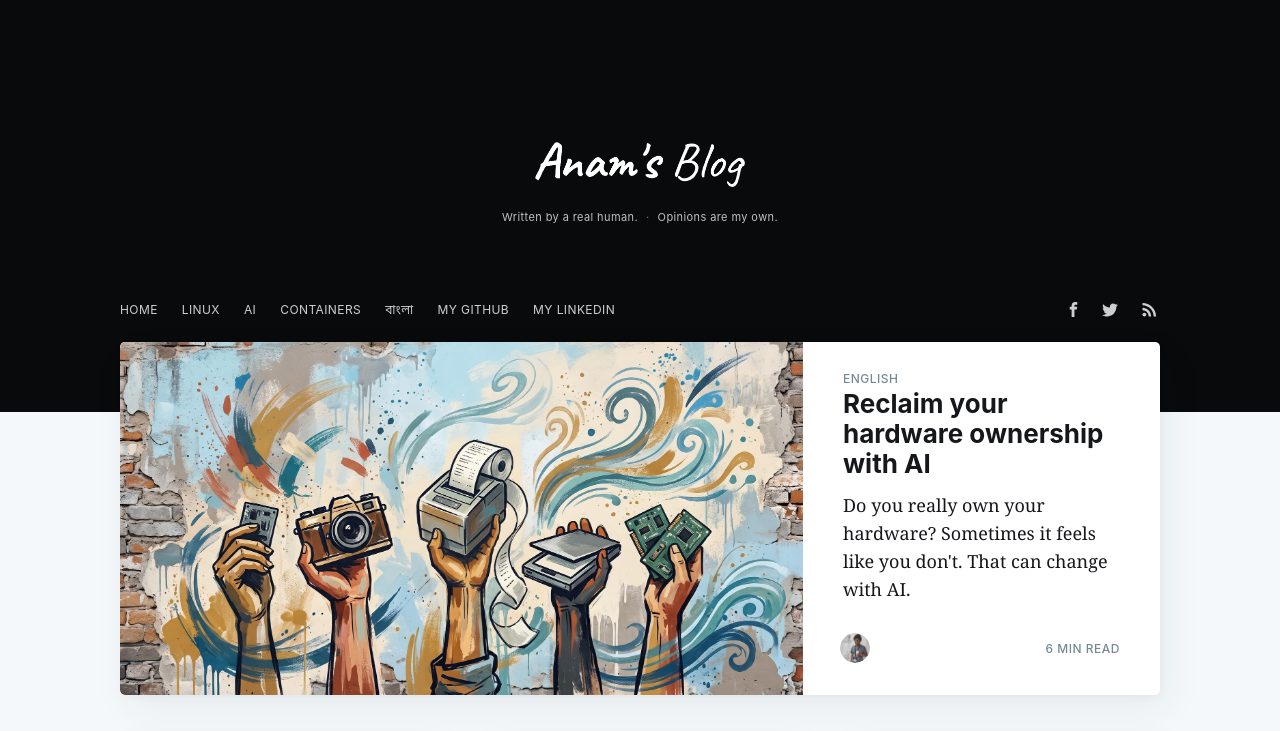
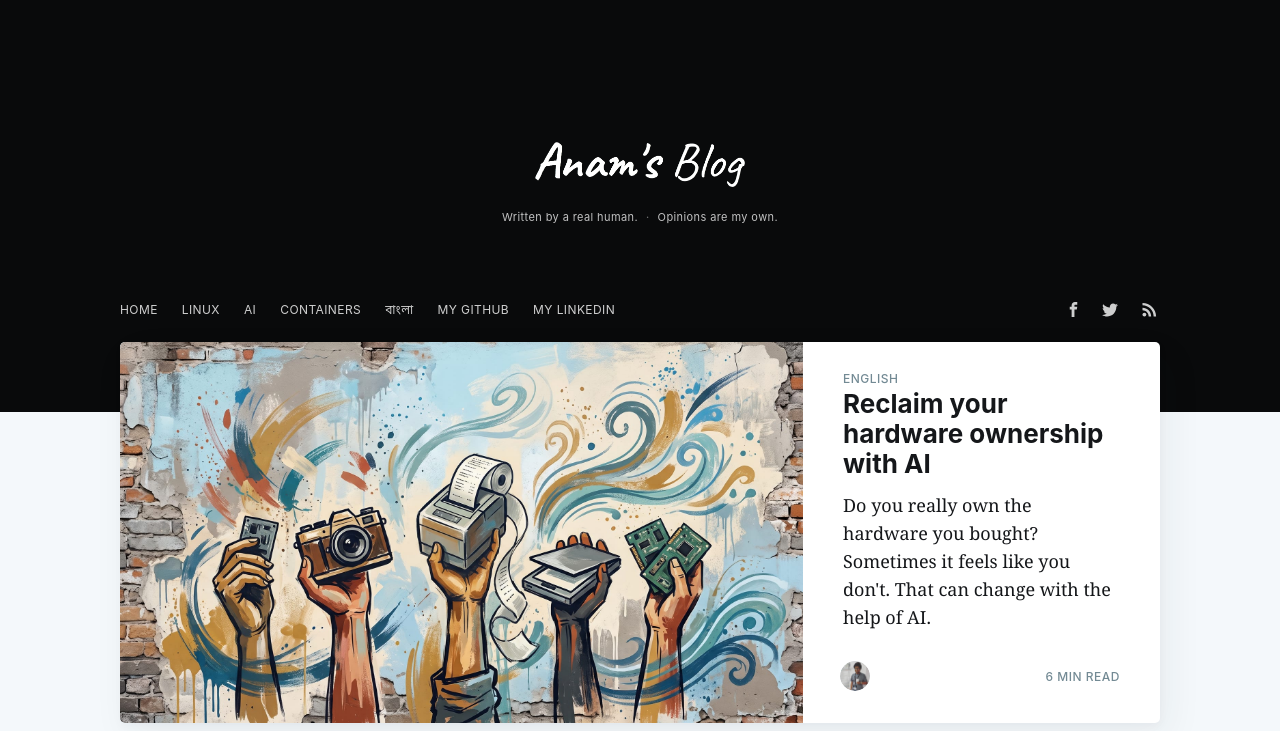
Before and after one commit to theanam/blog.anam.co, a Jekyll site: the page built from index.html, in a window 1280 px wide and 900 px high, cut to the strip 0-731 px from the top of the window. Built offline with Jekyll 4.4.1, drawn with Linux system fonts in a browser that asks for light colours; nearby versions of some CDN libraries; the list of posts is cut into pages by our own code.

Commit message:
excerpt edited latest post

```diff
--- a/_posts/2026-10-31-own-hardware-with-ai.md
+++ b/_posts/2026-10-31-own-hardware-with-ai.md
@@ -2,7 +2,7 @@
 title: Reclaim your hardware ownership with AI
 date: 2026-10-31
 image: /content/images/2026/hw_reclaim.jpeg
-excerpt: Do you really own your hardware? Sometimes it feels like you don't. That can change with AI.
+excerpt: Do you really own the hardware you bought? Sometimes it feels like you don't. That can change with the help of AI.
 tags: ["english","ai"]
 ---
 
```
